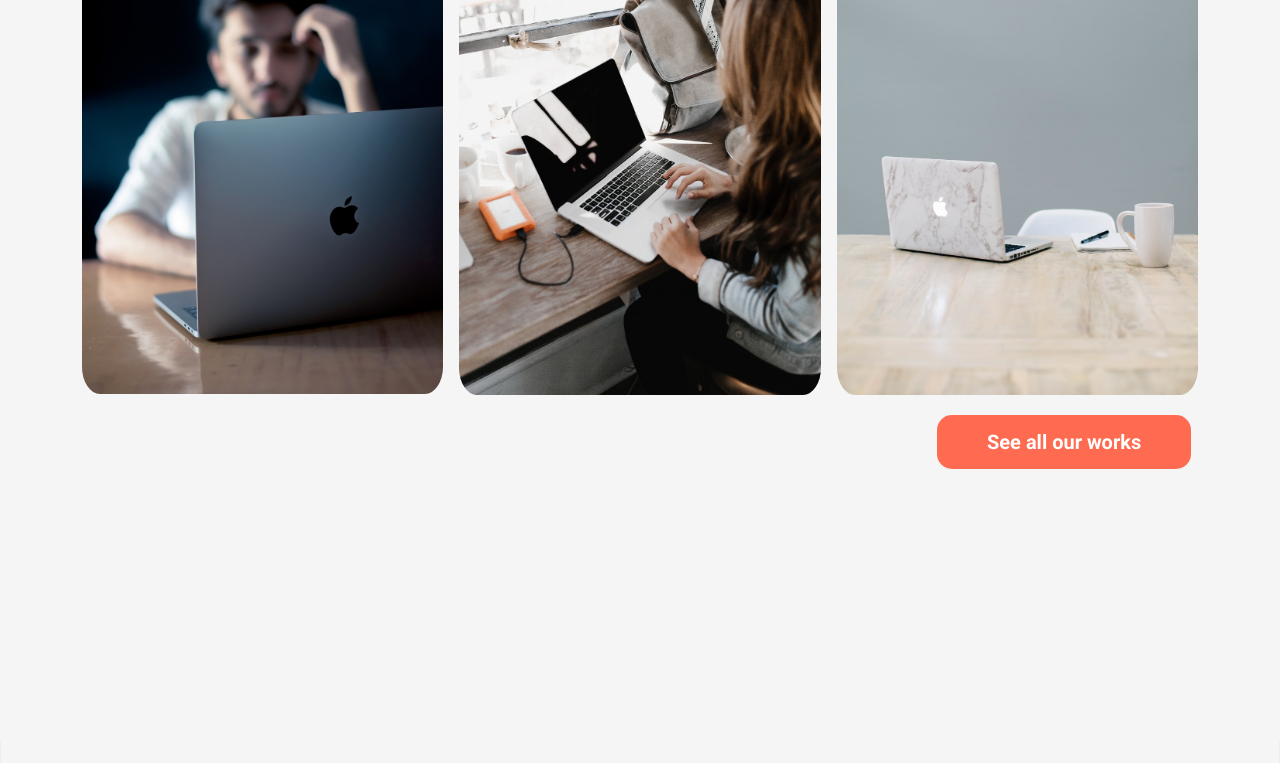
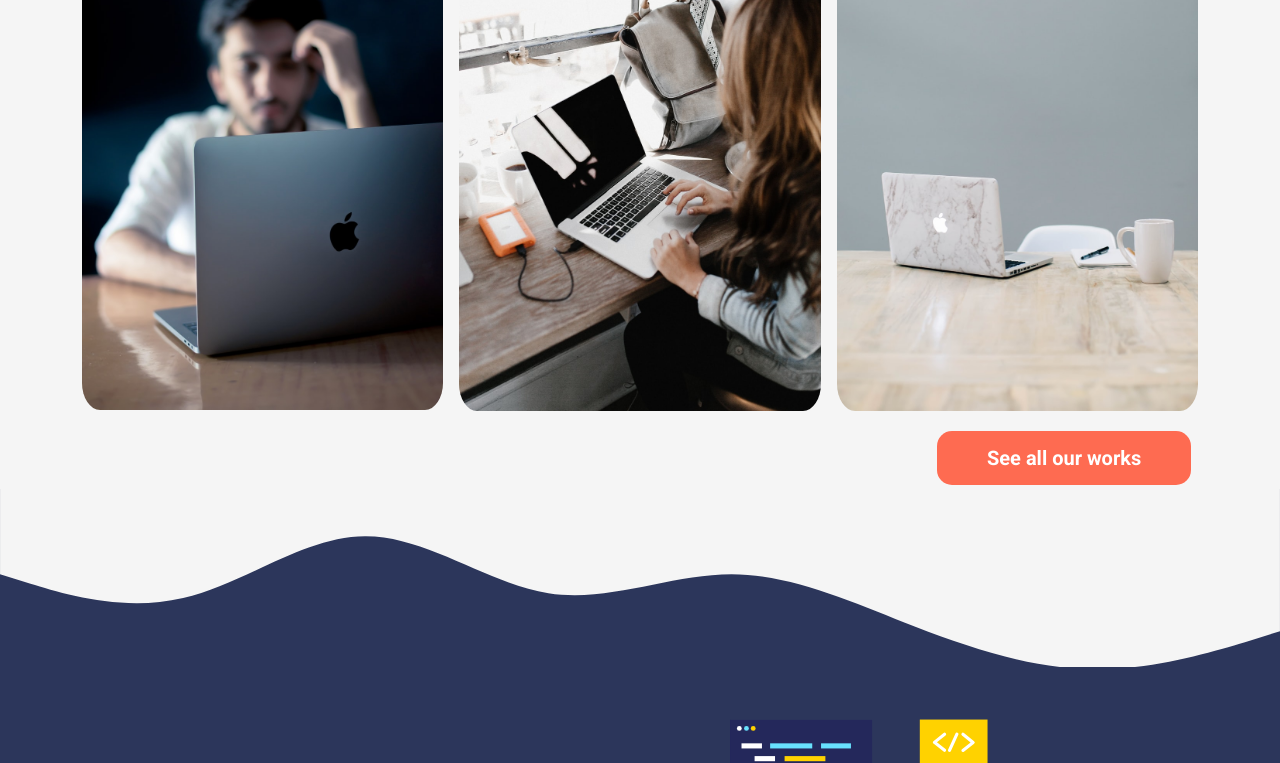
Before and after one commit to 6thBandit/We-Design-Bootstrap-Site, a plain HTML site: page index.html in a window 1280 px wide. Shown: the part 1756-2519 px from the top of the page. Drawn offline with nearby package versions, Linux system fonts and the light colour scheme.

Commit message:
removing extra wave below gallery section

```diff
--- a/index.html
+++ b/index.html
@@ -151,7 +151,7 @@
     <!-- START OF GALLERY SECTION -->
     <section class="gallery" id="gallery">
         <svg xmlns="http://www.w3.org/2000/svg" viewBox="0 0 1440 290"><path fill="#2C365B" fill-opacity="1" d="M0,192L60,213.3C120,235,240,277,360,256C480,235,600,149,720,144C840,139,960,213,1080,245.3C1200,277,1320,267,1380,261.3L1440,256L1440,0L1380,0C1320,0,1200,0,1080,0C960,0,840,0,720,0C600,0,480,0,360,0C240,0,120,0,60,0L0,0Z"></path></svg>
-          <div class="container">
+          <div class="container py-3">
               <div class="row">
                   <div class="col-md-10">
                       <h1 class="pt-5">
@@ -173,13 +173,6 @@
                 </div>
               </div>
           </div>
-          <svg xmlns="http://www.w3.org/2000/svg" viewBox="0 0 1440 320">
-            <path
-              fill="#f5f5f5"
-              fill-opacity="1"
-              d="M0,128L120,128C240,128,480,128,720,122.7C960,117,1200,107,1320,101.3L1440,96L1440,320L1320,320C1200,320,960,320,720,320C480,320,240,320,120,320L0,320Z"
-            ></path>
-          </svg>
       </section>
       <!-- END OF GALLERY SECTION -->
 
```
